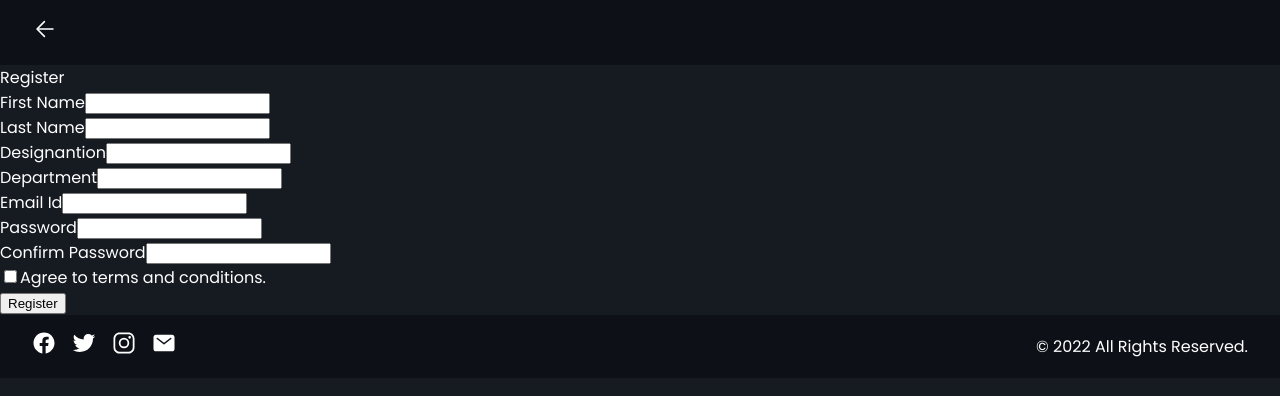
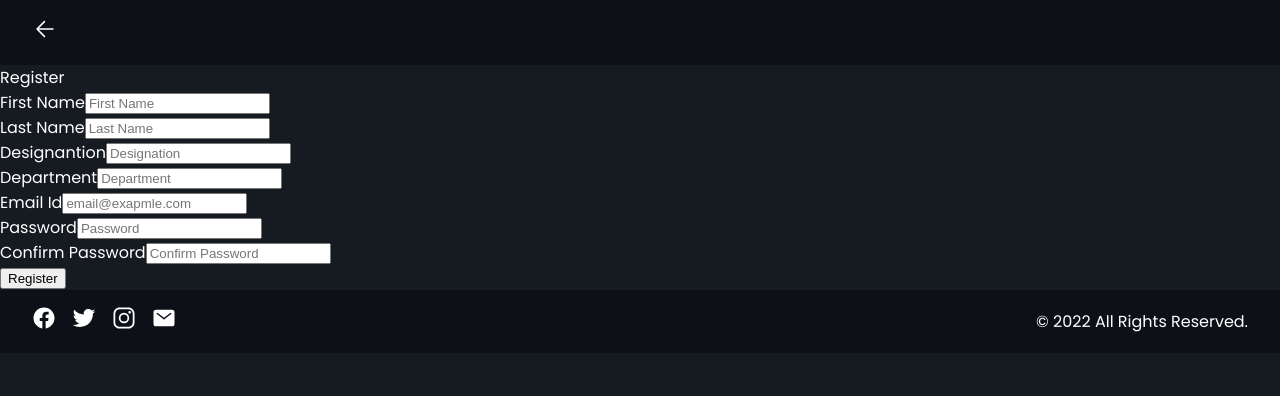
Before and after one commit to Akanksha0401/engage2k22, a React (Create React App) app: page /register in a window 1280 px wide. Shown: the top 396 px of the page. Built offline with nearby package versions, Linux system fonts and the light colour scheme.

Commit message:
- added firebase config

```diff
--- a/package.json
+++ b/package.json
@@ -6,6 +6,7 @@
     "@testing-library/jest-dom": "^5.16.4",
     "@testing-library/react": "^13.2.0",
     "@testing-library/user-event": "^13.5.0",
+    "firebase": "^9.8.1",
     "react": "^18.1.0",
     "react-dom": "^18.1.0",
     "react-router-dom": "^6.3.0",
--- a/src/components/home/Register.js
+++ b/src/components/home/Register.js
@@ -1,8 +1,25 @@
 import Footer from '../home/Footer'
-import React from 'react'
+import React, { useEffect, useState } from 'react'
 import { Link } from 'react-router-dom'
 
 const Register = () => {
+    const [firstName, setFirstName] = useState('')
+    const [lastName, setLastName] = useState('')
+    const [designation, setDesignation] = useState('')
+    const [department, setDepartment] = useState('')
+    const [email, setEmail] = useState('')
+    const [password, setPassword] = useState('')
+    const [confirmPassword, setConfirmPassword] = useState('')
+
+    const register = () => {
+
+    }
+
+    useEffect(() => {
+
+    }, [])
+
+
     return (
         <div className='register-container'>
             <div className='navbar-container'>
@@ -23,38 +40,76 @@ const Register = () => {
                     <div className='reg-form-content'>
                         <div className='reg-form-group'>
                             <label>First Name</label>
-                            <input type='text' />
+                            <input
+                                type='text'
+                                placeholder='First Name'
+                                onChange={(e) => {
+                                    setFirstName(e.target.value)
+                                }}
+                            />
                         </div>
                         <div className='reg-form-group'>
                             <label>Last Name</label>
-                            <input type='text' />
+                            <input type='text'
+                                placeholder='Last Name'
+                                onChange={(e) => {
+                                    setLastName(e.target.value)
+                                }}
+                            />
                         </div>
                         <div className='reg-form-group'>
                             <label>Designantion</label>
-                            <input type='text' />
+                            <input type='text'
+                                placeholder='Designation'
+                                onChange={(e) => {
+                                    setDesignation(e.target.value)
+                                }}
+                            />
                         </div>
                         <div className='reg-form-group'>
                             <label>Department</label>
-                            <input type='text' />
+                            <input type='text'
+                                placeholder='Department'
+                                onChange={(e) => {
+                                    setDepartment(e.target.value)
+                                }} />
                         </div>
                         <div className='reg-form-group'>
                             <label>Email Id</label>
-                            <input type='text' />
+                            <input type='email'
+                                placeholder='email@exapmle.com'
+                                onChange={(e) => {
+                                    setEmail(e.target.value)
+                                }} />
                         </div>
                         <div className='reg-form-group'>
                             <label>Password</label>
-                            <input type='text' />
+                            <input type='password'
+                                placeholder='Password'
+                                onChange={(e) => {
+                                    setPassword(e.target.value)
+                                }} />
                         </div>
                         <div className='reg-form-group'>
                             <label>Confirm Password</label>
-                            <input type='text' />
+                            <input type='password'
+                                placeholder='Confirm Password'
+                                onChange={(e) => {
+                                    setConfirmPassword(e.target.value)
+                                }} />
                         </div>
-                        <div className='reg-form-group'>
+                        {/* <div className='reg-form-group'>
                             <input type='checkbox' />
                             <label>Agree to terms and conditions.</label>
-                        </div>
+                        </div> */}
                         <div className='reg-form-group'>
-                            <input type='submit' value='Register' />
+                            <input
+                                type='submit'
+                                value='Register'
+                                onClick={() => {
+                                    register()
+                                }}
+                            />
                         </div>
                     </div>
                 </div>
--- a/src/styles/home.scss
+++ b/src/styles/home.scss
@@ -179,6 +179,8 @@
     }
 }
 
+.register-container {}
+
 .footer-container {
     width: 100vw;
     margin: 0 auto;
```
Also changed, not shown: src/assets/config/config.js (added, +23 -0 lines), 2 other files (tests, documents, lock files or other folders).
